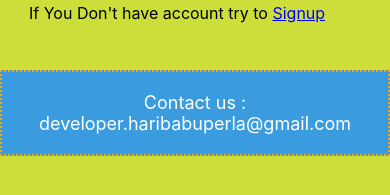
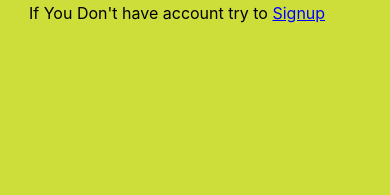
Before and after one commit to HariDeveloper1999/recharge-native, a React Native app: screen /Login in a window 390 px wide. Shown: the part 515-710 px from the top of the page. Built offline with nearby package versions, Linux system fonts and the light colour scheme.

Commit message:
customer support changes

```diff
--- a/screens/Login.js
+++ b/screens/Login.js
@@ -11,10 +11,11 @@ function Login() {
   <View>
      <Home isLogin={true}/>
   </View>
-
+{/* <View>
   <View style={styles.customerContainer}>
      <Text style={styles.customerText}>Contact us : developer.haribabuperla@gmail.com</Text>
    </View>
+  </View> */}
 
 
 
@@ -29,8 +30,8 @@ const styles=StyleSheet.create({
   customerContainer:{
 
     position:"absolute",
-   bottom:"-18%",
-     width:'100%'
+     bottom: "-10%",
+     width:'100%',
 
   } ,
 
```
